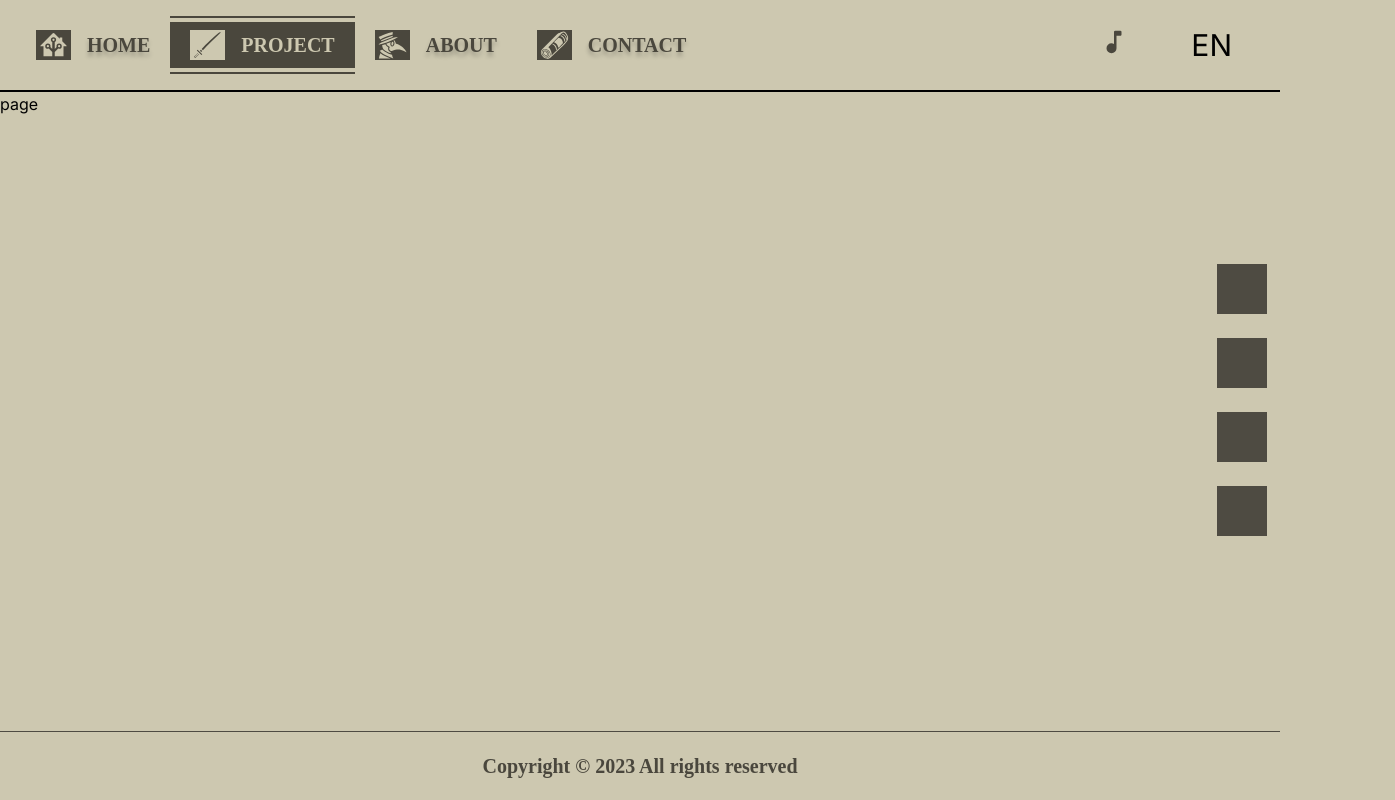
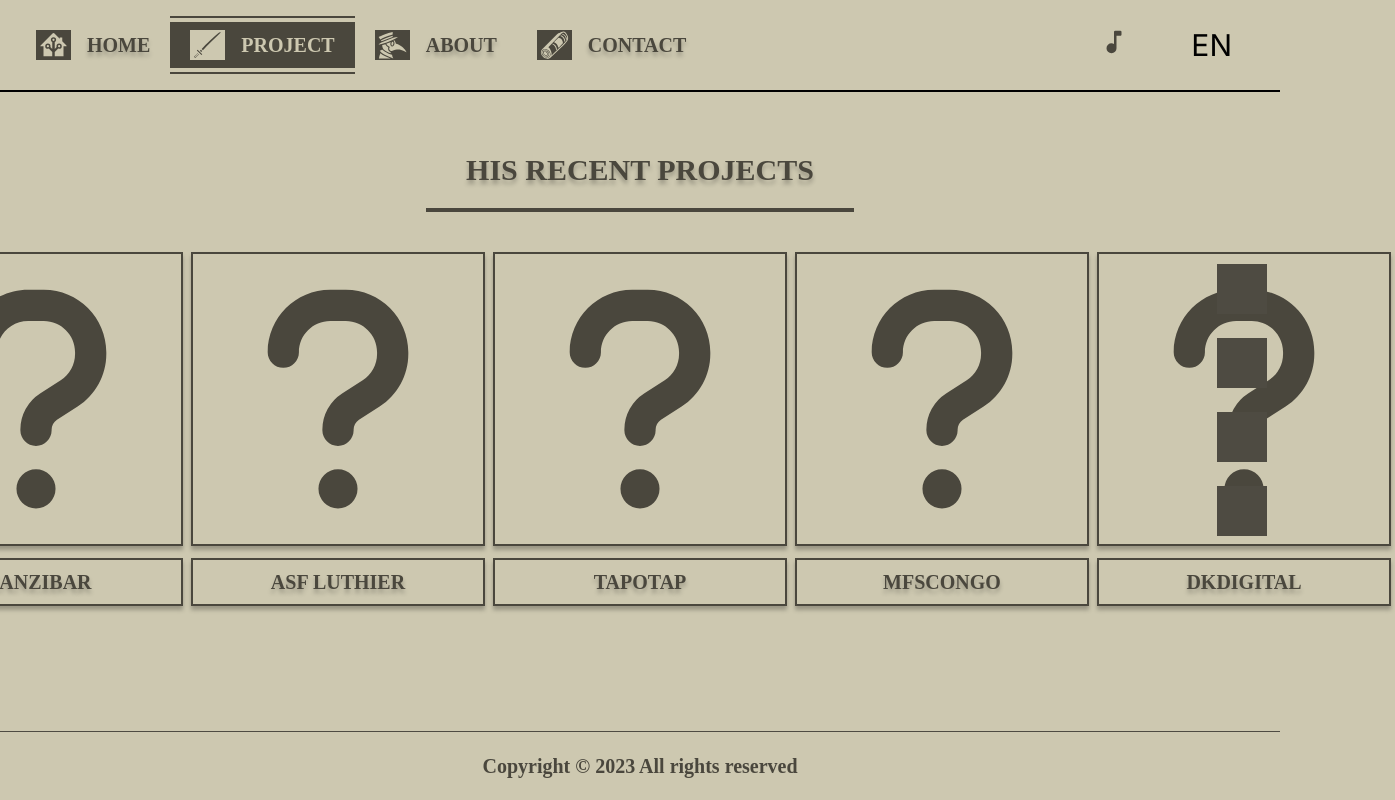
Before and after one commit to KevinArmache/Portfolio, a Next.js app: page /project in a window 1280 px wide. Shown: the whole page, 1395 px wide, since content can reach past the window. Built offline with nearby package versions, Linux system fonts and the light colour scheme; a web font is replaced by a local one.

Commit message:
add: work on page project

```diff
--- /dev/null
+++ b/src/app/components/CardProject/CardProject.jsx
@@ -0,0 +1,26 @@
+import Link from "next/link";
+function CardProject({ name, link }) {
+  return (
+    <Link href={link} className="w-fit text-center inline-block px-1 ">
+      <div className="border-2 my-box-shadow border-secondary-color p-5">
+        <svg
+          xmlns="http://www.w3.org/2000/svg"
+          width="250"
+          height="250"
+          viewBox="0 0 320 512"
+          className="mx-auto "
+        >
+          <path
+            fill="#4a473d"
+            d="M80 160c0-35.3 28.7-64 64-64h32c35.3 0 64 28.7 64 64v3.6c0 21.8-11.1 42.1-29.4 53.8l-42.2 27.1a87.983 87.983 0 0 0-40.4 74v1.5c0 17.7 14.3 32 32 32s32-14.3 32-32v-1.4c0-8.2 4.2-15.8 11-20.2l42.2-27.1c36.6-23.6 58.8-64.1 58.8-107.7V160c0-70.7-57.3-128-128-128h-32C73.3 32 16 89.3 16 160c0 17.7 14.3 32 32 32s32-14.3 32-32m80 320a40 40 0 1 0 0-80a40 40 0 1 0 0 80"
+          />
+        </svg>
+      </div>
+      <span className="text-xl my-box-shadow my-text-shadow font-bold text-secondary-color uppercase py-2 border-2 border-secondary-color block mt-3">
+        {name}
+      </span>
+    </Link>
+  );
+}
+
+export default CardProject;
--- a/src/app/project/page.jsx
+++ b/src/app/project/page.jsx
@@ -1,5 +1,20 @@
-import React from "react";
+import CardProject from "../components/CardProject/CardProject";
+import data from "../utils/json/data.json";
 
 export default function page() {
-  return <div>page</div>;
+  return (
+    <div>
+      <div>
+        <h2 className="text-secondary-color mt-10 font-bold text-3xl border-b-4 border-secondary-color my-text-shadow w-fit mx-auto px-10 py-5">
+          HIS RECENT PROJECTS
+        </h2>
+      </div>
+      {/* PROJECTS */}
+      <div className="mt-10 flex justify-center items-center">
+        {data.map((project) => (
+          <CardProject key={project.id} {...project} />
+        ))}
+      </div>
+    </div>
+  );
 }
--- /dev/null
+++ b/src/app/utils/json/data.json
@@ -0,0 +1,27 @@
+[
+  {
+    "id": 1,
+    "name": "Manzibar",
+    "link": "https://www.manzibar.fr"
+  },
+  {
+    "id": 2,
+    "name": "Asf Luthier",
+    "link": "https://www.asf-luthier.com"
+  },
+  {
+    "id": 3,
+    "name": "Tapotap",
+    "link": "https://www.tapotap.vercel.app"
+  },
+  {
+    "id": 4,
+    "name": "MfsCongo",
+    "link": "https://www.mfscongo.com"
+  },
+  {
+    "id": 5,
+    "name": "DkDigital",
+    "link": "https://www.dkdigital.netlify.app"
+  }
+]
```
